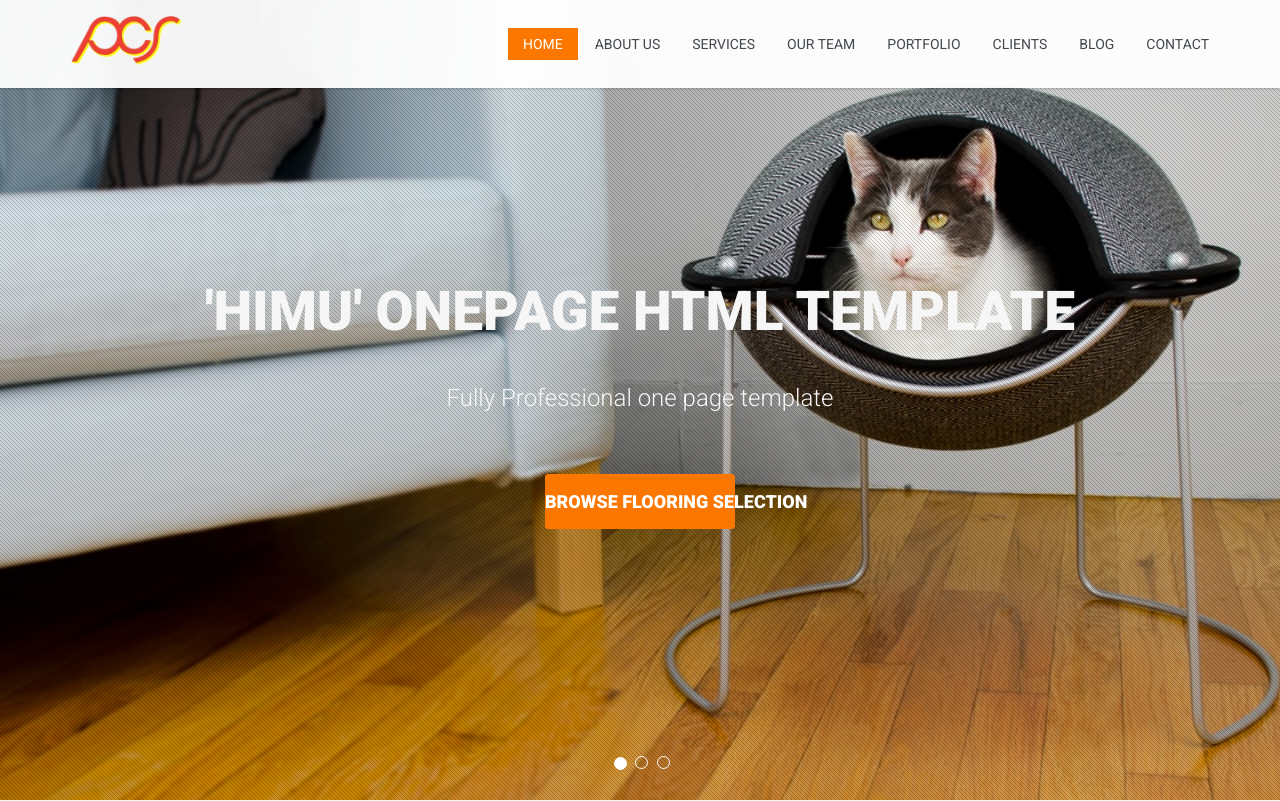
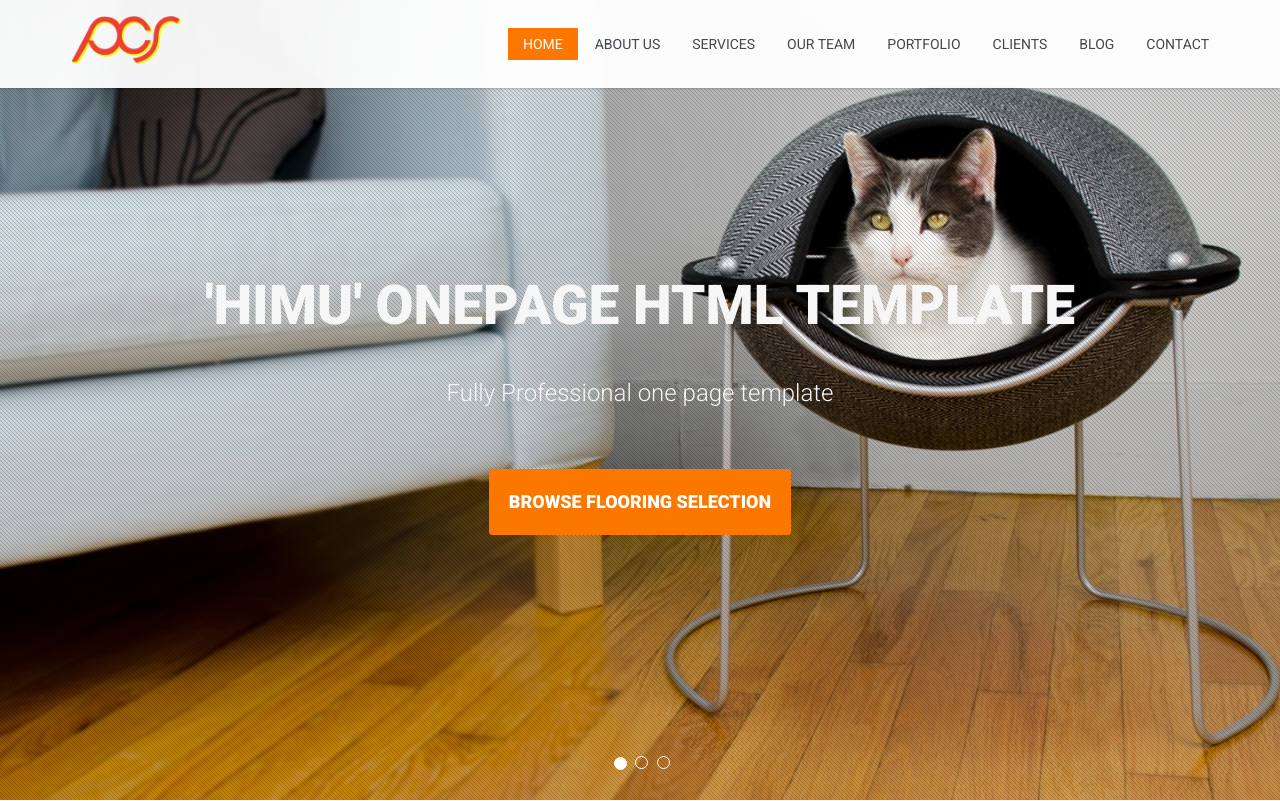
Before and after one commit to concon52/pcsfloors, a PHP site: page / in a window 1280 px wide. Shown: the top 801 px of the page. Run offline with PHP 8.4, Linux system fonts and the light colour scheme.

Commit message:
fixed slider button

```diff
--- a/new/css/main.css
+++ b/new/css/main.css
@@ -79,11 +79,11 @@ h1, h2, h3, h4, h5, h6 {
 	-webkit-box-shadow: inset 0 0 0 2px #fc7700;
 	box-shadow: inset 0 0 0 2px #fc7700;
 	text-transform: uppercase;
-	width: 190px;
+	width: unset;
 	text-align: center;
-	height: 55px;
-	line-height:55px;
-	padding: 0;
+	height: unset;
+	line-height:unset;
+	padding: 20px;
 	font-size: 18px;
 	font-weight:800;
 	border: 0;
```
